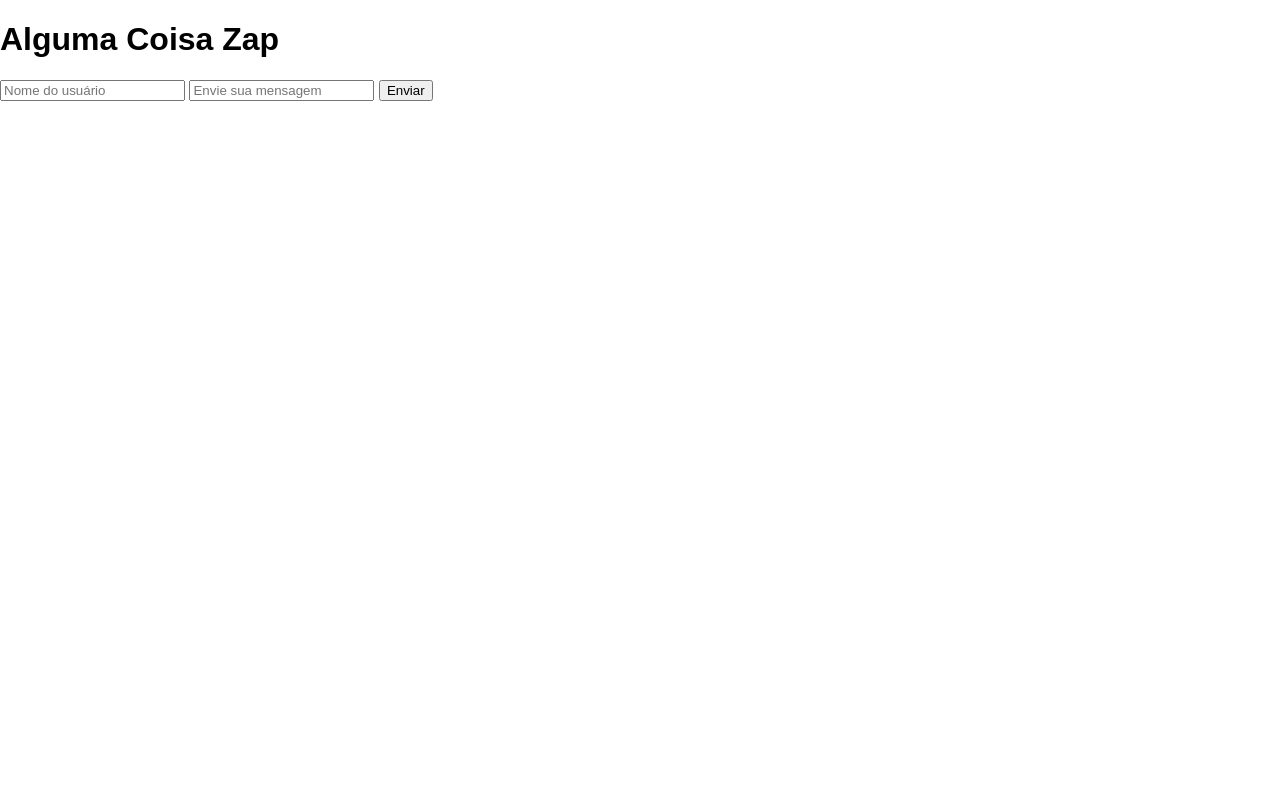
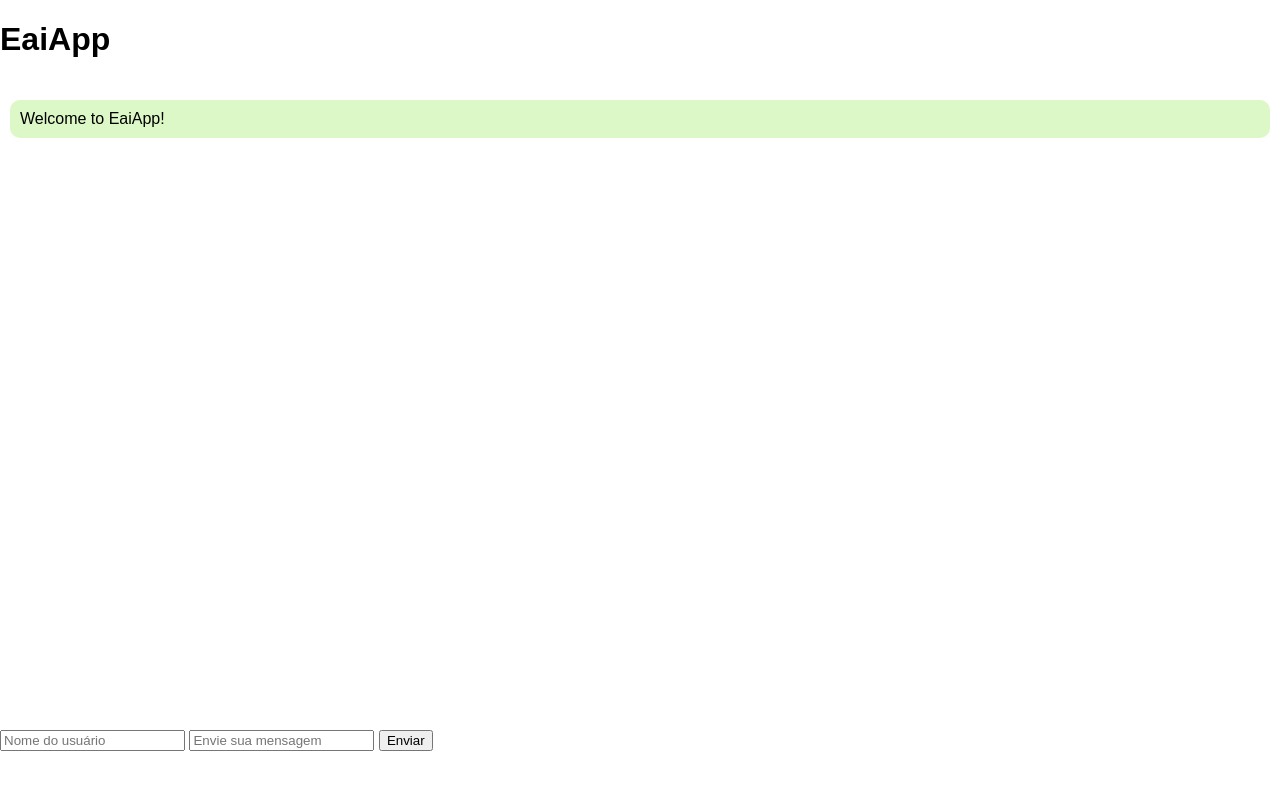
Before and after one commit to TCR7/Python, a Flask app: page / in a window 1280 px wide. Run offline with Flask 3, Linux system fonts and the light colour scheme; some libraries are stand-ins or nearby versions.

Commit message:
Update index.html

```diff
--- a/Flask/templates/index.html
+++ b/Flask/templates/index.html
@@ -3,7 +3,7 @@
 <head>
     <meta charset="UTF-8">
     <meta name="viewport" content="width=device-width, initial-scale=1.0">
-    <title>Alguma Coisa Zap</title>
+    <title>EaiApp</title>
     <script src="https://cdnjs.cloudflare.com/ajax/libs/socket.io/4.7.1/socket.io.js" integrity="sha512-Z6C1p1NIexPj5MsVUunW4pg7uMX6/TT3CUVldmjXx2kpip1eZcrAnxIusDxyFIikyM9A61zOVNgvLr/TGudOQg==" crossorigin="anonymous" referrerpolicy="no-referrer"></script>
     <script src="https://cdnjs.cloudflare.com/ajax/libs/jquery/3.7.0/jquery.min.js" integrity="sha512-3gJwYpMe3QewGELv8k/BX9vcqhryRdzRMxVfq6ngyWXwo03GFEzjsUm8Q7RZcHPHksttq7/GFoxjCVUjkjvPdw==" crossorigin="anonymous" referrerpolicy="no-referrer"></script>
     <style>
@@ -77,7 +77,10 @@
 </head>
 <body>
     <div id="title">
-        <h1>Alguma Coisa Zap</h1>
+        <h1>EaiApp</h1>
+    </div>
+     <div id="chat-container">
+        <p>Welcome to EaiApp!</p>
     </div>
     <div id="messages">
 
```
